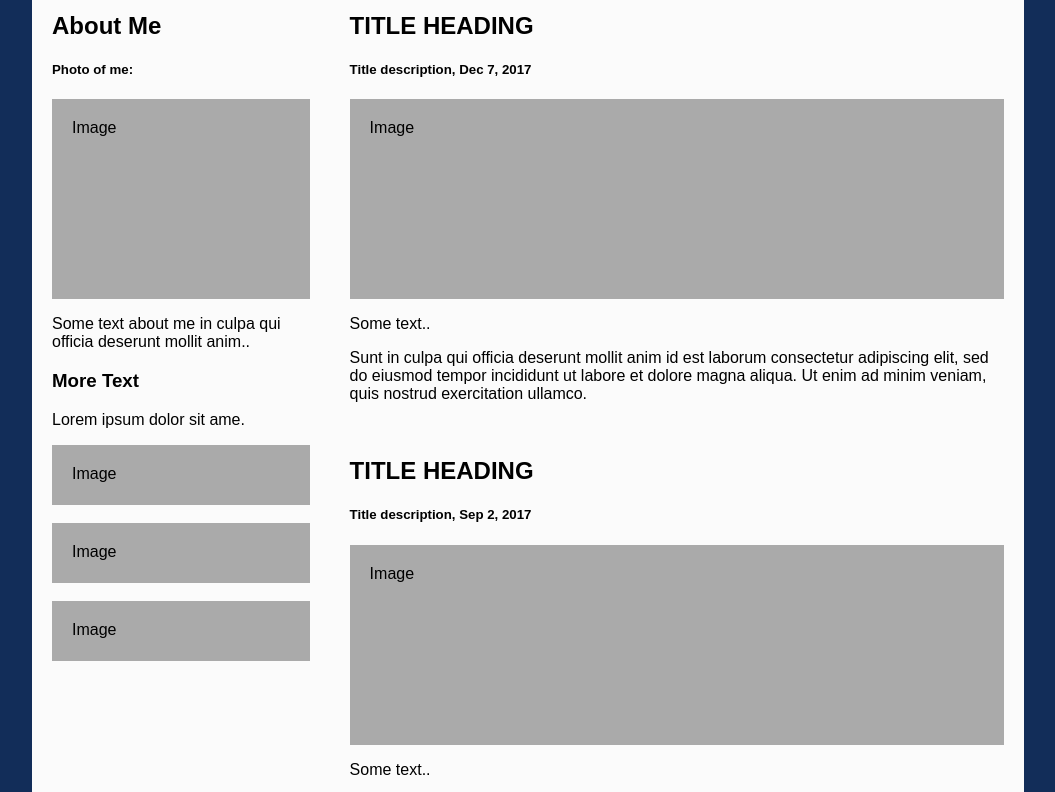
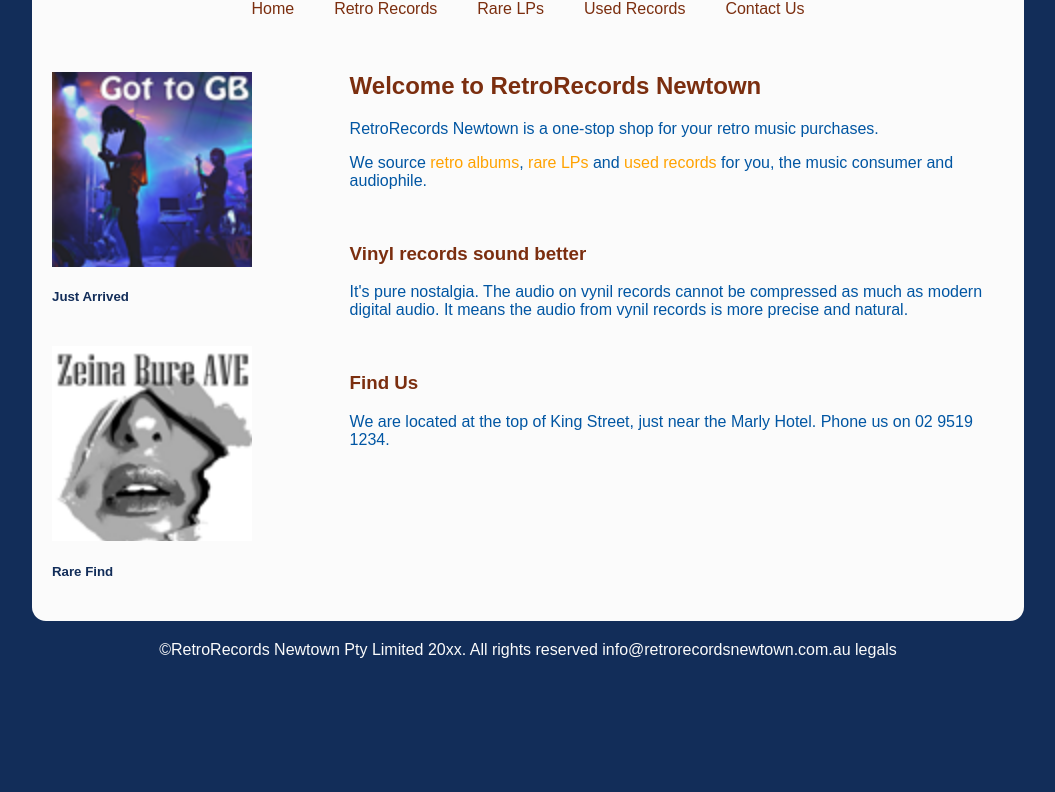
Before and after one commit to jrevalde/retro_records_site, a plain HTML site: page index.html in a window 1280 px wide. Shown: the part 174-966 px from the top of the page, without its empty margins (112-1167 px from the left). After the commit the page ends 853 px from the top, so only its background shows below. Drawn offline with Linux system fonts and the light colour scheme.

Commit message:
Finished general aesthetic of site

```diff
--- a/index.html
+++ b/index.html
@@ -12,7 +12,7 @@
     <div class="container"> <!--put the whole thing in here-->
 
     <header>
-        <img src="images/retroRecordsNewtown_logo.png" alt="retroRecordsNewtown_logo" class="center">
+        <img  class="center" src="images/retroRecordsNewtown_logo.png" alt="retroRecordsNewtown_logo">
     </header>
 
     <div class="topnav">
@@ -27,30 +27,36 @@
 
         <div class="side">
 
-            <h2>About Me</h2>
-            <h5>Photo of me:</h5>
-            <div class="fakeimg" style="height:200px;">Image</div>
-            <p>Some text about me in culpa qui officia deserunt mollit anim..</p>
-            <h3>More Text</h3>
-            <p>Lorem ipsum dolor sit ame.</p>
-            <div class="fakeimg" style="height:60px;">Image</div><br>
-            <div class="fakeimg" style="height:60px;">Image</div><br>
-            <div class="fakeimg" style="height:60px;">Image</div>
+
+            <img class="featureimg" src="images/Got_to_GB_album.png" alt="Got_to_GB_album">
+            <h5>Just Arrived</h5>
+
+            <img class="featureimg" src="images/zeina_bure_AVE_album.png" alt="Got_to_GB_album">
+            <h5>Rare Find</h5>
+
+
 
         </div> <!--end of side-->
 
         <div class="main">
-            <h2>TITLE HEADING</h2>
-            <h5>Title description, Dec 7, 2017</h5>
-            <div class="fakeimg" style="height:200px;">Image</div>
-            <p>Some text..</p>
-            <p>Sunt in culpa qui officia deserunt mollit anim id est laborum consectetur adipiscing elit, sed do eiusmod tempor incididunt ut labore et dolore magna aliqua. Ut enim ad minim veniam, quis nostrud exercitation ullamco.</p>
+            <h2>Welcome to RetroRecords Newtown</h2>
+            <p>RetroRecords Newtown is a one-stop shop for your
+              retro music purchases.
+            </p>
+            <p>We source <a href="http://">retro albums</a>, <a href="http://">rare LPs</a> and <a href="http://">used records</a> for you,
+              the music consumer and audiophile.
+            </p>
             <br>
-            <h2>TITLE HEADING</h2>
-            <h5>Title description, Sep 2, 2017</h5>
-            <div class="fakeimg" style="height:200px;">Image</div>
-            <p>Some text..</p>
-            <p>Sunt in culpa qui officia deserunt mollit anim id est laborum consectetur adipiscing elit, sed do eiusmod tempor incididunt ut labore et dolore magna aliqua. Ut enim ad minim veniam, quis nostrud exercitation ullamco.</p>
+            <h3>Vinyl records sound better</h3>
+            <p>It's pure nostalgia. The audio on vynil records cannot be compressed as much
+              as modern digital audio. It means the audio from vynil records is more precise
+              and natural.
+            </p>
+            <br>
+            <h3>Find Us</h3>
+            <p>We are located at the top of King Street, just near the Marly Hotel. Phone
+              us on 02 9519 1234.
+            </p>
         </div> <!--end of main-->
 
     </div>
--- a/style.css
+++ b/style.css
@@ -1,6 +1,7 @@
 body {
     margin: 0;
     background-color: rgb(18, 45, 89);
+    padding-top: 20px;
     font-family: Arial;
 }
 
@@ -15,12 +16,11 @@ body {
     border-radius: 14px;
 }
 
-  header{
+.center {
 
-  }
-
-  .center {
     display: block;
+    padding-top: 20px;
+    padding-bottom: 20px;
     margin-left: auto;
     margin-right: auto;
   }
@@ -51,7 +51,21 @@ body {
 
 .side{
   flex: 30%;
+  display: flex;
+  flex-direction: column;
   padding: 20px;
+}
+
+.side h5{
+  color: rgb(18, 45, 89);
+}
+
+
+.featureimg{
+  height: 215px;
+  width: 200px;
+  padding-top: 20px;
+  object-fit: cover;
 }
 
 .main{
@@ -59,12 +73,25 @@ body {
       padding: 20px;
   }
 
-  /* Fake image, just for this example */
-.fakeimg {
-    background-color: #aaa;
-    width: 100%;
-    padding: 20px;
+.main h2, .main h3{
+  color: rgb(123, 46, 15);
 }
+
+.main p{
+  color: rgb(1, 86, 163);
+}
+
+.main a {
+  color: rgb(255, 162, 0);
+  text-decoration: none;
+}
+
+/* Change color on hover */
+.main a:hover {
+  color: white;
+  background-color: rgb(255, 162, 0);
+}
+
 
 footer{
     padding: 20px;
```
Lines whose indentation alone changed are shown as unchanged.
